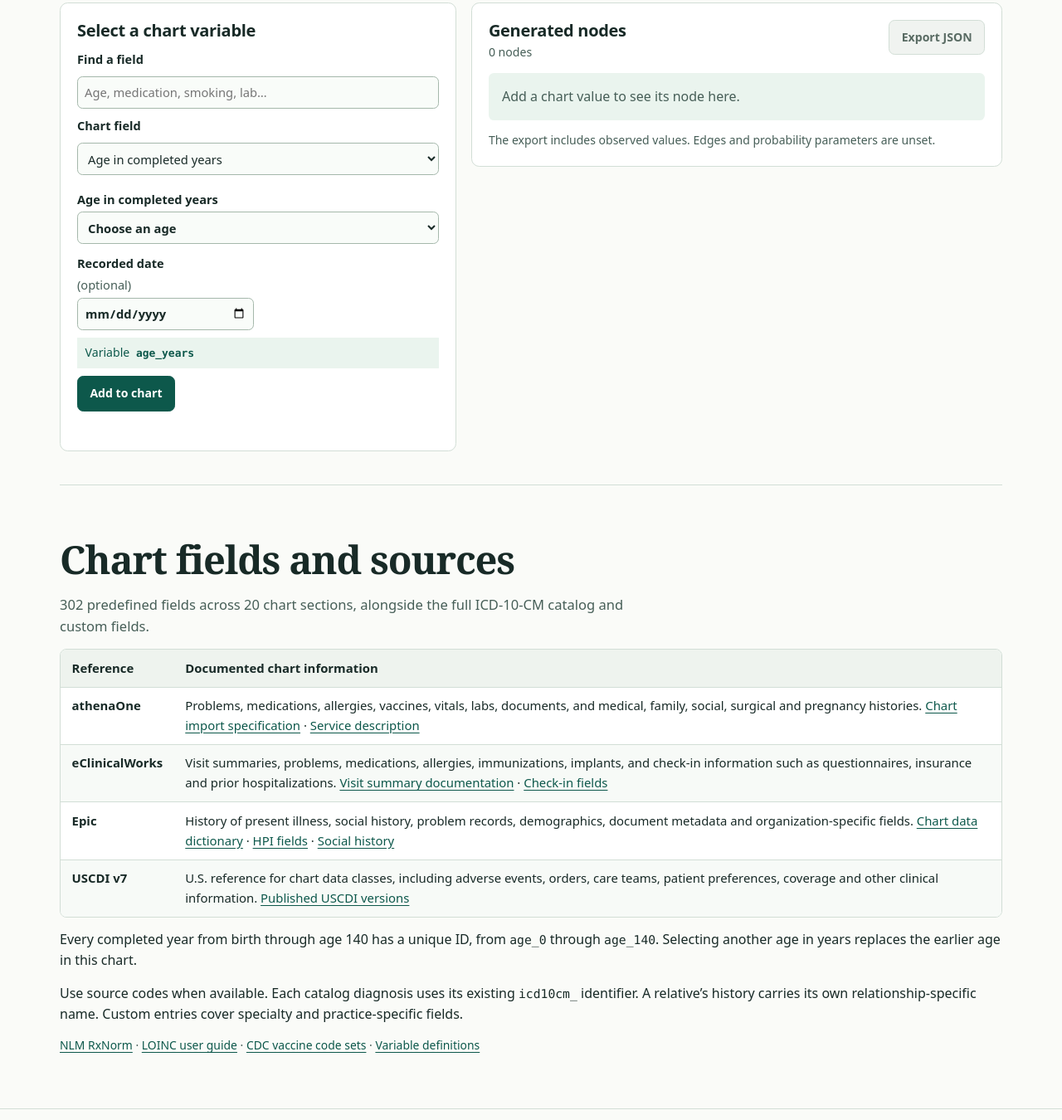
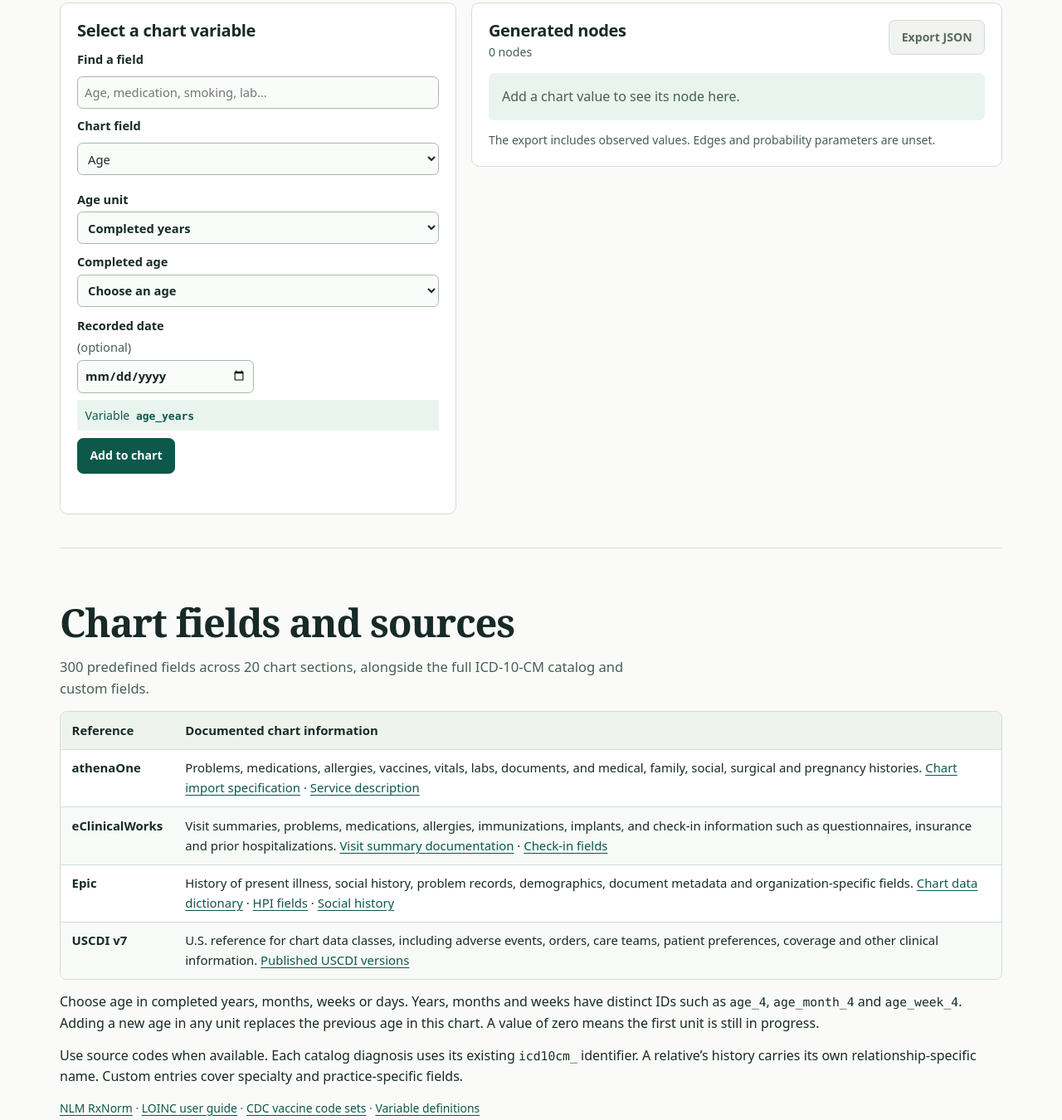
Before and after one commit to IWannaBeData/Bayesian-Network-Program, a plain HTML site: page chart.html in a window 1280 px wide. Shown: the part 394-1744 px from the top of the page at 83% size. Drawn offline with Linux system fonts and the light colour scheme.

Commit message:
Add completed months and weeks to chart age picker

```diff
--- a/chart-network.mjs
+++ b/chart-network.mjs
@@ -1,5 +1,5 @@
 import { normalizeCode } from './catalog.mjs';
-import { lookupChartVariable, VOCABULARIES } from './chart-variables.mjs';
+import { AGE_SCALES, ageValueLabel, lookupChartVariable, VOCABULARIES } from './chart-variables.mjs';
 
 export const CHART_SCHEMA_VERSION = 'chart-variables-v1';
 export const FINDING_STATES = Object.freeze(['present', 'absent', 'uncertain', 'unknown']);
@@ -9,10 +9,22 @@ function requireText(value, label) {
   return value.trim();
 }
 
-function integerYears(value) {
-  const years = numericValue(value, { label: 'age in completed years', min: 0, max: 140, integer: true });
-  return { variableName: 'age_' + years, label: 'Age ' + years + (years === 1 ? ' year' : ' years'),
-    value: years, unit: 'years', exclusiveGroup: 'age_years' };
+function ageValue(field, input) {
+  const scale = field.id === 'age_years' && input.ageUnit
+    ? AGE_SCALES.find(item => item.unit === input.ageUnit)
+    : field.scale;
+  if (!scale) throw new TypeError('Select an age unit.');
+  const value = field.type === 'age_state' ? field.value : numericValue(input.value, {
+    label: 'age in completed ' + scale.unit, min: 0, max: scale.max, integer: true,
+  });
+  return {
+    variableName: scale.prefix ? scale.prefix + value : scale.id,
+    fieldId: scale.id,
+    label: 'Age ' + ageValueLabel(value, scale),
+    value,
+    unit: scale.unit === 'days' ? 'd' : scale.unit,
+    exclusiveGroup: 'age_years',
+  };
 }
 
 function dateValue(value, label) {
@@ -126,8 +138,8 @@ function codedValue(field, input, terminology) {
 
 function fieldValue(field, input, terminology) {
   switch (field.type) {
-    case 'age_state': return integerYears(field.years);
-    case 'age': return integerYears(input.value);
+    case 'age_state':
+    case 'age': return ageValue(field, input);
     case 'number': return { value: numericValue(input.value, field), unit: field.unit ?? null };
     case 'date': return { value: dateValue(input.value, field.label) };
     case 'code': return codedValue(field, input, terminology);
@@ -161,7 +173,7 @@ export function createChartNode(fieldId, input = {}, terminology) {
   return {
     id: variableName + instance,
     variableName,
-    fieldId: field.type === 'age_state' ? 'age_years' : field.id,
+    fieldId: data.fieldId ?? field.id,
     label: data.label ?? field.label,
     role: field.role,
     section: field.section,
--- a/chart-ui.mjs
+++ b/chart-ui.mjs
@@ -1,4 +1,4 @@
-import { CHART_FIELDS, CHART_SECTIONS, AGE_VARIABLES, VOCABULARIES, lookupChartVariable } from './chart-variables.mjs';
+import { CHART_FIELDS, CHART_SECTIONS, AGE_SCALES, ageValueLabel, VOCABULARIES, lookupChartVariable } from './chart-variables.mjs';
 import { buildChartNetwork, createChartNode, FINDING_STATES, selectChartNode } from './chart-network.mjs';
 import { indexCatalog } from './catalog.mjs';
 import { loadCatalogRecords } from './catalog-loader.mjs';
@@ -63,7 +63,7 @@ function fieldMenu(initial) {
   fieldSelect.replaceChildren();
   for (const section of CHART_SECTIONS) {
     const eligible = section.fields.filter(field => {
-      const haystack = (section.label + ' ' + field.label + ' ' + field.id).toLowerCase();
+      const haystack = [section.label, field.label, field.id, field.keywords].join(' ').toLowerCase();
       return terms.every(term => haystack.includes(term));
     });
     if (!eligible.length) continue;
@@ -135,6 +135,29 @@ function codedControls(field) {
   }
 }
 
+function ageControls() {
+  const units = select('ageUnit', AGE_SCALES.map(scale => [scale.unit, 'Completed ' + scale.unit]), 'years');
+  const value = select('value', []);
+  value.required = true;
+
+  function setAges() {
+    const scale = AGE_SCALES.find(item => item.unit === units.value);
+    const ages = Array.from({ length: scale.max + 1 }, (_, age) => {
+      const option = element('option', ageValueLabel(age, scale));
+      option.value = String(age);
+      return option;
+    });
+    const placeholder = element('option', 'Choose an age');
+    placeholder.value = '';
+    value.replaceChildren(placeholder, ...ages);
+    value.value = '';
+  }
+
+  units.addEventListener('change', setAges);
+  setAges();
+  controls.append(labeled('Age unit', units), labeled('Completed age', value));
+}
+
 function setFieldControls() {
   const field = lookupChartVariable(fieldSelect.value);
   const key = form.elements.namedItem('recordKey');
@@ -152,10 +175,7 @@ function setFieldControls() {
   if (!field) return updatePreview();
 
   if (field.type === 'age') {
-    const ages = [['', 'Choose an age'], ...AGE_VARIABLES.map(age => [String(age.years), age.label])];
-    const value = select('value', ages);
-    value.required = true;
-    controls.append(labeled('Age in completed years', value));
+    ageControls();
   } else if (field.type === 'number') {
     const value = input('value', 'number', { required: true, step: field.integer ? '1' : 'any' });
     if (field.min !== undefined) value.min = field.min;
--- a/chart-variables.mjs
+++ b/chart-variables.mjs
@@ -36,11 +36,17 @@ const result = (id, label, systems = tests) => coded(id, label, systems, { resul
 const relationships = ['Mother', 'Father', 'Sibling', 'Child', 'Maternal grandmother', 'Maternal grandfather',
   'Paternal grandmother', 'Paternal grandfather', 'Aunt', 'Uncle', 'Cousin', 'Other relative', 'Unknown relationship'];
 
+export const AGE_SCALES = Object.freeze([
+  { id: 'age_years', unit: 'years', singular: 'year', max: 140, prefix: 'age_' },
+  { id: 'age_months', unit: 'months', singular: 'month', max: 120, prefix: 'age_month_' },
+  { id: 'age_weeks', unit: 'weeks', singular: 'week', max: 104, prefix: 'age_week_' },
+  { id: 'age_days', unit: 'days', singular: 'day', max: 365, prefix: null },
+].map(Object.freeze));
+
 const inventory = [
   ['demographics', 'Demographics', [
-    { id: 'age_years', label: 'Age in completed years', type: 'age' },
-    number('age_months', 'Pediatric age in months', 'mo', 0, 120, true),
-    number('age_days', 'Infant age in days', 'd', 0, 365, true),
+    { id: 'age_years', label: 'Age', type: 'age', scale: AGE_SCALES[0],
+      keywords: 'completed chronological age years months weeks days newborn infant pediatric' },
     choice('administrative_sex', 'Administrative sex as recorded', ['Female', 'Male', 'Other', 'Unknown']),
     choice('sex_assigned_at_birth', 'Sex assigned at birth', ['Female', 'Male', 'Another value as recorded', 'Unknown', 'Declined']),
     choice('sex_parameter_clinical_use', 'Sex parameter for clinical use', ['Female-typical', 'Male-typical', 'Specified', 'Unknown']),
@@ -232,17 +238,33 @@ export const CHART_SECTIONS = inventory.map(([id, label, fields, role = 'evidenc
 }));
 export const CHART_FIELDS = CHART_SECTIONS.flatMap(section => section.fields);
 
-export const AGE_VARIABLES = Object.freeze(Array.from({ length: 141 }, (_, years) => Object.freeze({
-  id: 'age_' + years,
-  years,
-  label: 'Age ' + years + (years === 1 ? ' year' : ' years'),
+export function ageValueLabel(value, scale) {
+  return value + ' ' + (value === 1 ? scale.singular : scale.unit);
+}
+
+export const AGE_VARIABLES = Object.freeze(AGE_SCALES.filter(scale => scale.prefix).flatMap(scale =>
+  Array.from({ length: scale.max + 1 }, (_, value) => Object.freeze({
+    id: scale.prefix + value,
+    value,
+    ...(scale.unit === 'years' ? { years: value } : {}),
+    label: 'Age ' + ageValueLabel(value, scale),
+    section: 'demographics',
+    type: 'age_state',
+    role: 'evidence',
+    exclusiveGroup: 'age_years',
+    scale,
+  })),
+));
+
+const ageFields = AGE_SCALES.slice(1).map(scale => ({
+  id: scale.id,
+  label: 'Age in completed ' + scale.unit,
+  type: 'age',
   section: 'demographics',
-  type: 'age_state',
   role: 'evidence',
-  exclusiveGroup: 'age_years',
-})));
-
-const fields = new Map([...CHART_FIELDS, ...AGE_VARIABLES].map(field => [field.id, field]));
+  scale,
+}));
+const fields = new Map([...CHART_FIELDS, ...ageFields, ...AGE_VARIABLES].map(field => [field.id, field]));
 
 export function lookupChartVariable(id) {
   return fields.get(id);
--- a/chart.html
+++ b/chart.html
@@ -79,7 +79,7 @@
           </tbody>
         </table>
       </div>
-      <p>Every completed year from birth through age 140 has a unique ID, from <code>age_0</code> through <code>age_140</code>. Selecting another age in years replaces the earlier age in this chart.</p>
+      <p>Choose age in completed years, months, weeks or days. Years, months and weeks have distinct IDs such as <code>age_4</code>, <code>age_month_4</code> and <code>age_week_4</code>. Adding a new age in any unit replaces the previous age in this chart. A value of zero means the first unit is still in progress.</p>
       <p>Use source codes when available. Each catalog diagnosis uses its existing <code>icd10cm_</code> identifier. A relative’s history carries its own relationship-specific name. Custom entries cover specialty and practice-specific fields.</p>
       <p class="sources"><a href="https://www.nlm.nih.gov/research/umls/rxnorm/index.html">NLM RxNorm</a> · <a href="https://loinc.org/kb/users-guide/introduction">LOINC user guide</a> · <a href="https://www.cdc.gov/iis/code-sets/index.html">CDC vaccine code sets</a> · <a href="./chart-variables.mjs">Variable definitions</a></p>
     </section>
```
Also changed, not shown: 1 other file.
